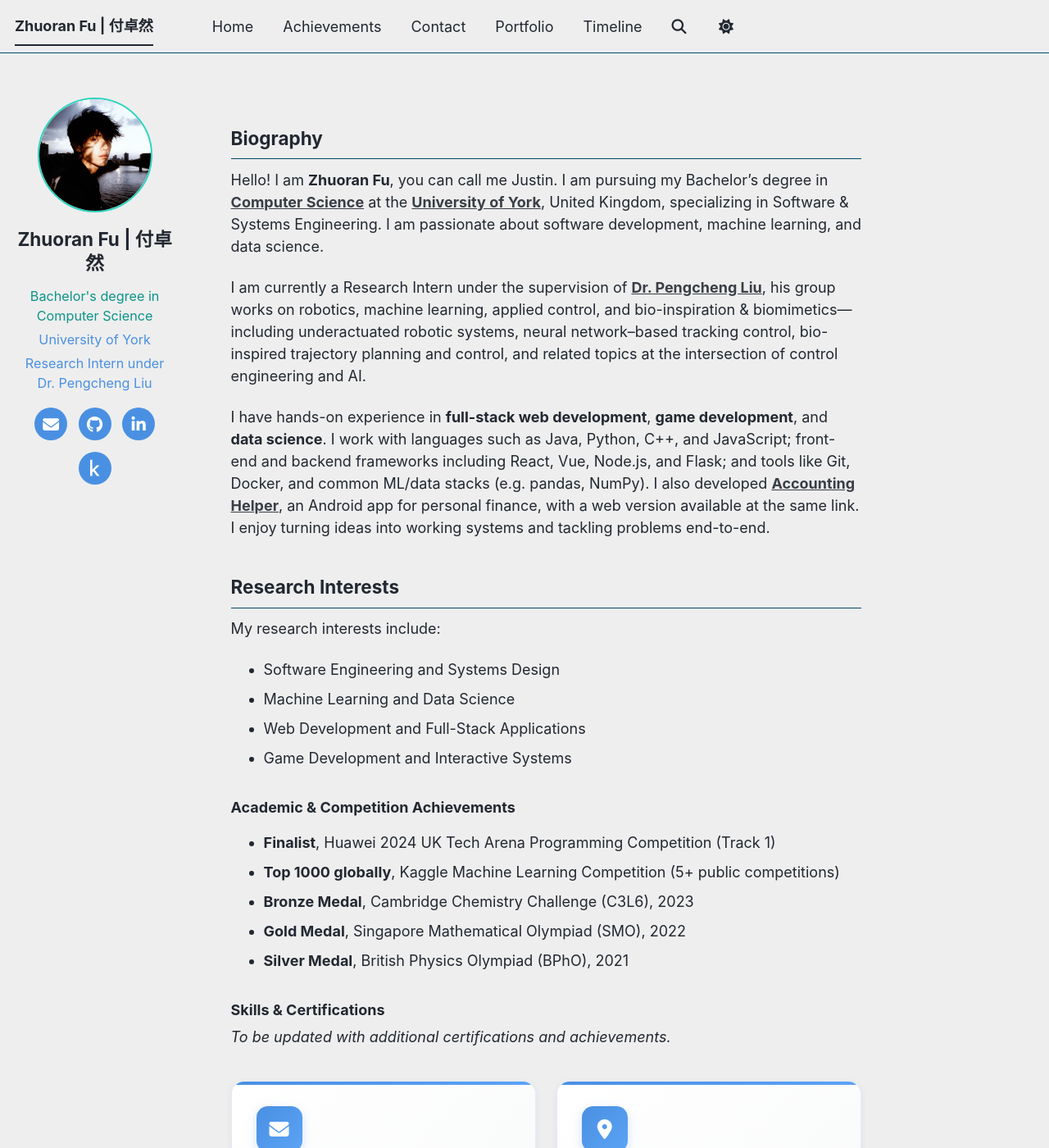
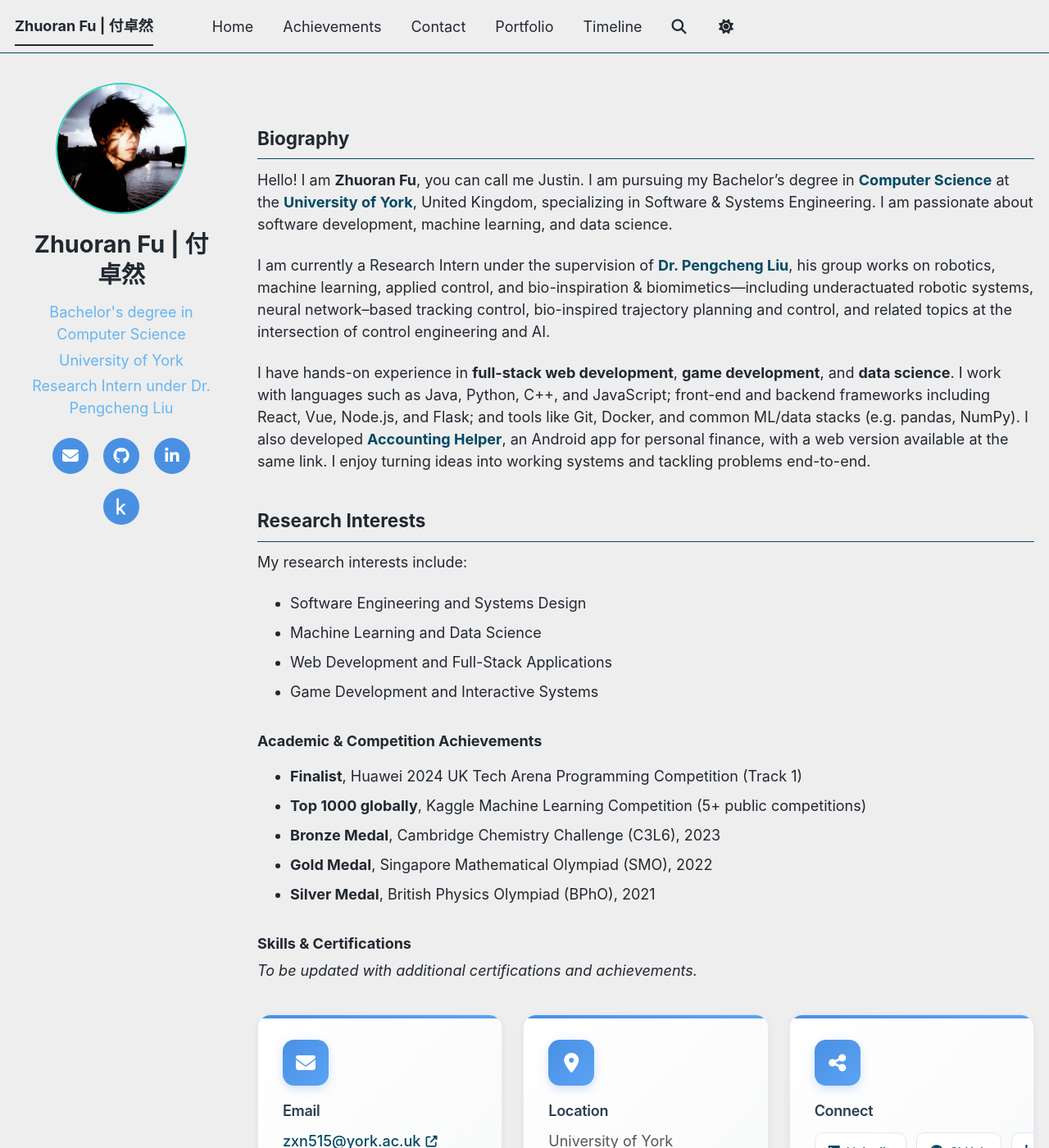
Before and after one commit to Jason-blips/Jason-blips.github.io, a Jekyll site: the page built from _pages/about.md, in a window 1280 px wide and 1400 px high. Shown: the whole window at 82% size. Built offline with Jekyll 4.4.1, drawn with Linux system fonts in a browser that asks for light colours; a script bundle is joined from its source files by our own code; library files that are not in the unit come from our copies.

Commit message:
实现 flex布局+媒体查询

```diff
--- a/_includes/author-profile-hero.html
+++ b/_includes/author-profile-hero.html
@@ -11,9 +11,9 @@
   </div>
   <h1 class="profile-hero__name">{{ author.name }} | 付卓然</h1>
   <div class="profile-hero__affiliations">
-    <span class="profile-hero__affiliation">Bachelor's degree in Computer Science</span>
-    <span class="profile-hero__affiliation profile-hero__affiliation--link">University of York</span>
-    <span class="profile-hero__affiliation profile-hero__affiliation--link">Research Intern under Dr. Pengcheng Liu</span>
+    <a href="https://www.york.ac.uk/computer-science/" class="profile-hero__affiliation profile-hero__affiliation--link" target="_blank" rel="noopener noreferrer">Bachelor's degree in Computer Science</a>
+    <a href="https://www.york.ac.uk/" class="profile-hero__affiliation profile-hero__affiliation--link" target="_blank" rel="noopener noreferrer">University of York</a>
+    <a href="https://www.cs.york.ac.uk/people/liup" class="profile-hero__affiliation profile-hero__affiliation--link" target="_blank" rel="noopener noreferrer">Research Intern under Dr. Pengcheng Liu</a>
   </div>
   <div class="profile-hero__icons">
     {% if author.email %}
--- a/_layouts/single.html
+++ b/_layouts/single.html
@@ -14,8 +14,14 @@
   {% endunless %}
 {% endif %}
 
-<div id="main" role="main">
-  {% include sidebar.html %}
+<div id="main" role="main" class="{% if page.url == '/' %}main--home{% endif %}">
+  {% if page.url == "/" %}
+    <div class="hero-flex">
+      {% include author-profile-hero.html %}
+    </div>
+  {% else %}
+    {% include sidebar.html %}
+  {% endif %}
 
   <article class="page{% if page.url == '/' %} home-page{% endif %}" itemscope itemtype="http://schema.org/CreativeWork">
     {% if page.title %}<meta itemprop="headline" content="{{ page.title | markdownify | strip_html | strip_newlines | escape_once }}">{% endif %}
@@ -24,11 +30,6 @@
     {% if page.modified %}<meta itemprop="dateModified" content="{{ page.modified | date: "%B %d, %Y" }}">{% endif %}
 
     <div class="page__inner-wrap">
-      {% if page.url == "/" %}
-        <div class="profile-hero--mobile">
-          {% include author-profile-hero.html %}
-        </div>
-      {% endif %}
       {% unless page.header.overlay_color or page.header.overlay_image or page.url == "/" %}
         <header>
           {% if page.title %}
--- a/_sass/layout/_profile-hero.scss
+++ b/_sass/layout/_profile-hero.scss
@@ -44,7 +44,13 @@
 }
 
 .profile-hero__affiliation--link {
-  color: #4a90e2;
+  color: #64b5f6;
+  text-decoration: none;
+  transition: color 0.2s ease;
+
+  &:hover {
+    color: #90caf9;
+  }
 }
 
 .profile-hero__icons {
@@ -84,49 +90,66 @@
   h2:first-child {
     margin-top: 0;
   }
+
+  /* Biography 内超链接：适配浅色、无下划线 */
+  a {
+    color: var(--global-text-color-light, #94a3b8);
+    text-decoration: none;
+    transition: color 0.2s ease;
+
+    &:hover {
+      color: var(--global-link-color-hover, #cbd5e1);
+    }
+  }
 }
 
-/* 移动端：主内容区显示 hero（侧栏在移动端被隐藏） */
-.profile-hero--mobile {
-  display: block;
-  margin-bottom: 1.5rem;
+/* ==========================================================================
+   首页 Hero 统一 flex 布局：移动端顶部居中，桌面端左侧
+   ========================================================================== */
+
+.main--home {
+  display: flex;
+  flex-direction: column;
+  align-items: center;
+  flex-wrap: nowrap;
+
+  .hero-flex {
+    width: 100%;
+    max-width: 320px;
+    flex-shrink: 0;
+    margin-bottom: 1.5rem;
+  }
+
+  .page {
+    width: 100%;
+    min-width: 0;
+  }
 }
 
 @media screen and (min-width: 1024px) {
-  .profile-hero--mobile {
-    display: none !important; /* 桌面端只显示侧栏里的 hero */
+  .main--home {
+    flex-direction: row;
+    align-items: flex-start;
   }
-}
 
-/* 在侧栏内显示时的紧凑样式 */
-.sidebar .profile-hero {
-  padding: 0;
-  margin-bottom: 1.5rem;
-}
+  .main--home .hero-flex {
+    flex: 0 0 260px;
+    max-width: none;
+    width: 260px;
+    margin-bottom: 0;
+    margin-right: 2rem;
+  }
 
-.sidebar .profile-hero__avatar {
-  width: 120px;
-  height: 120px;
-  margin-left: auto;
-  margin-right: auto;
-}
-
-.sidebar .profile-hero__name {
-  font-size: 1.25rem;
-}
-
-.sidebar .profile-hero__affiliations {
-  font-size: 0.9rem;
-  margin-bottom: 1rem;
-}
-
-.sidebar .profile-hero__icons {
-  gap: 0.75rem;
-}
-
-.sidebar .profile-hero__icon {
-  width: 40px;
-  height: 40px;
+  .main--home .page {
+    flex: 1 1 0;
+    min-width: 0;
+    width: auto !important;
+    max-width: none !important;
+    margin-left: 0 !important;
+    margin-right: 0 !important;
+    padding-left: 0 !important;
+    padding-right: 0 !important;
+  }
 }
 
 @media screen and (min-width: 1024px) {
```
